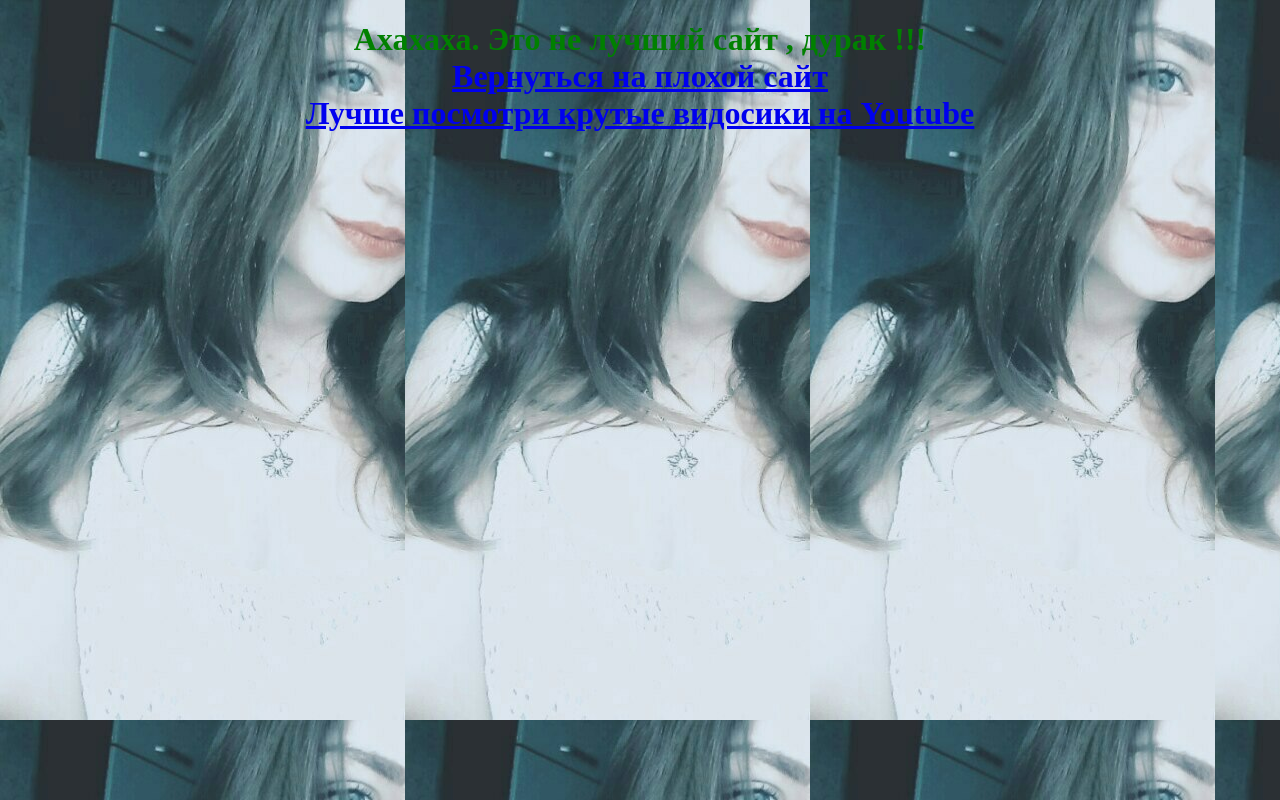
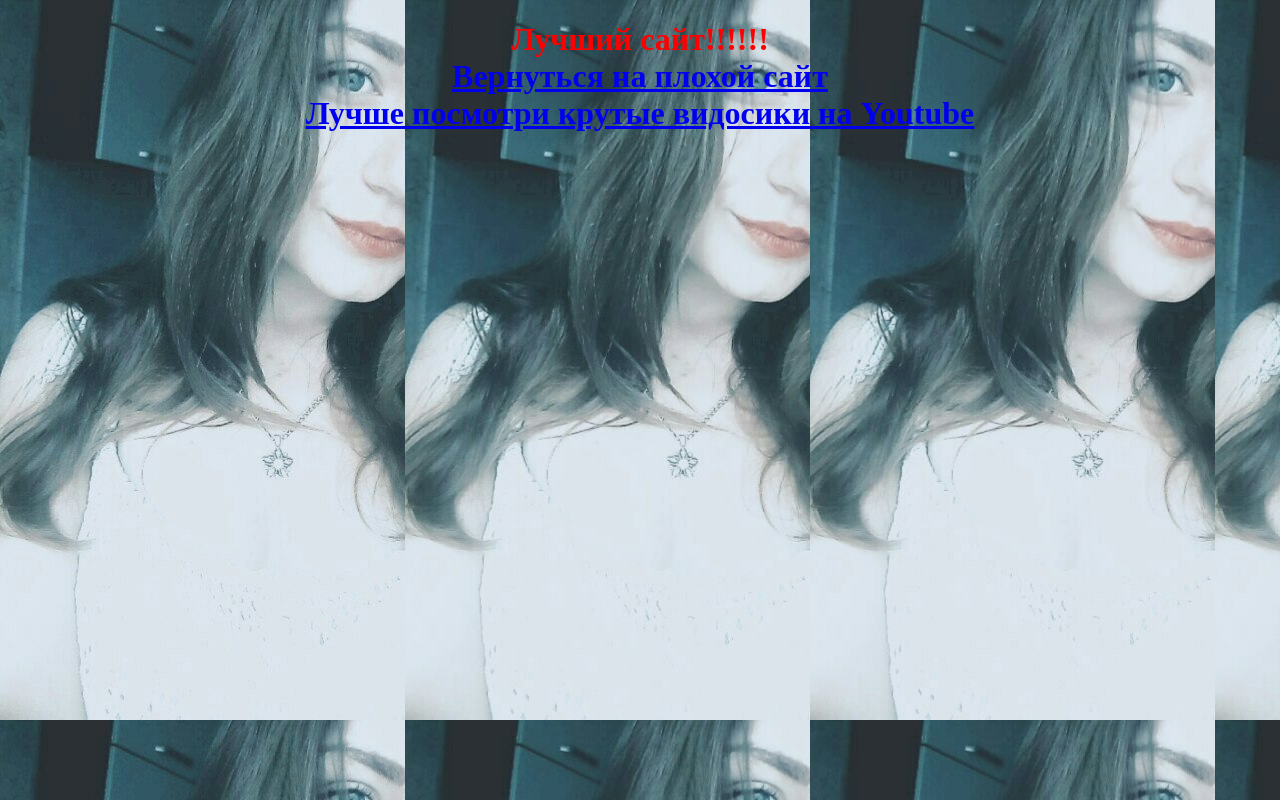
Before and after one commit to Reengame/boom, a plain HTML site: page лучший сайт.html in a window 1280 px wide. Drawn offline with Linux system fonts and the light colour scheme.

Commit message:
Update лучший сайт.html

```diff
--- a/лучший сайт.html
+++ b/лучший сайт.html
@@ -8,7 +8,7 @@
 <body>
 <body style="background-image:url(mKtF9P8aI9I.jpg)">
 
-<span style="color: green"><h1 align="center">Ахахаха. Это не лучший сайт , дурак !!!<br>
+<span style="color: red"><h1 align="center">Лучший сайт!!!!!!<br>
 <a href="index.html">Вернуться на плохой сайт</a><br>
 <a href="http://Youtube.ru">Лучше посмотри крутые видосики на Youtube</h1></span>
 </body>
```
